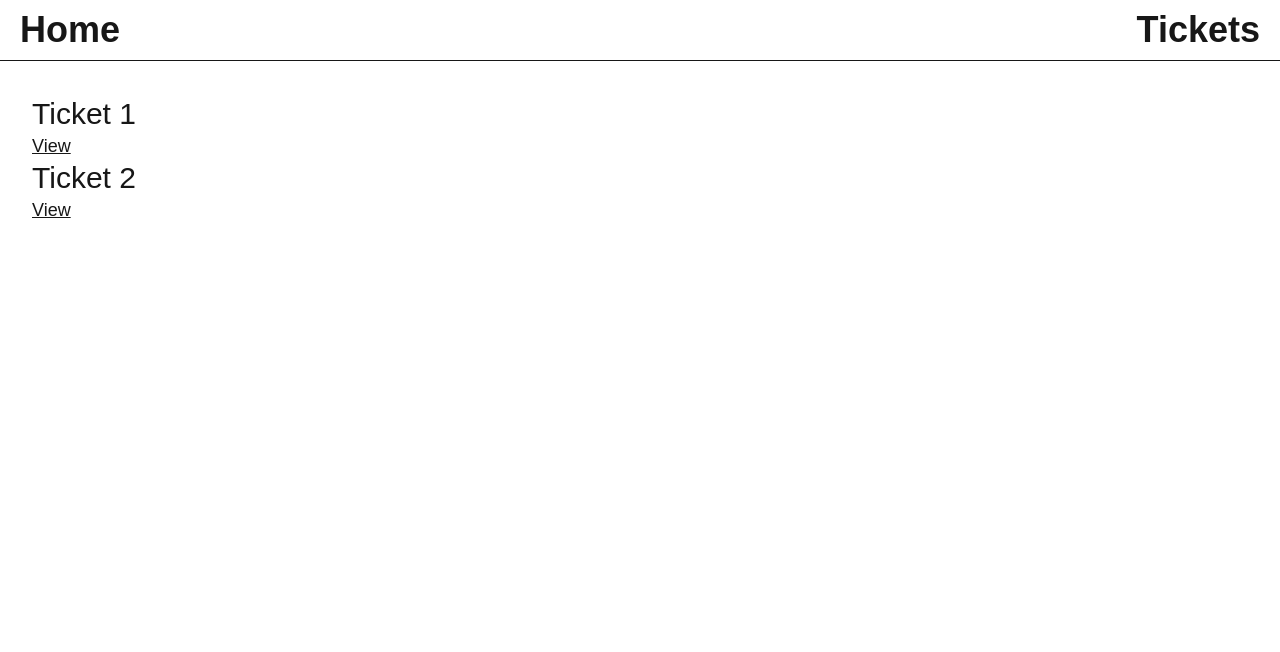
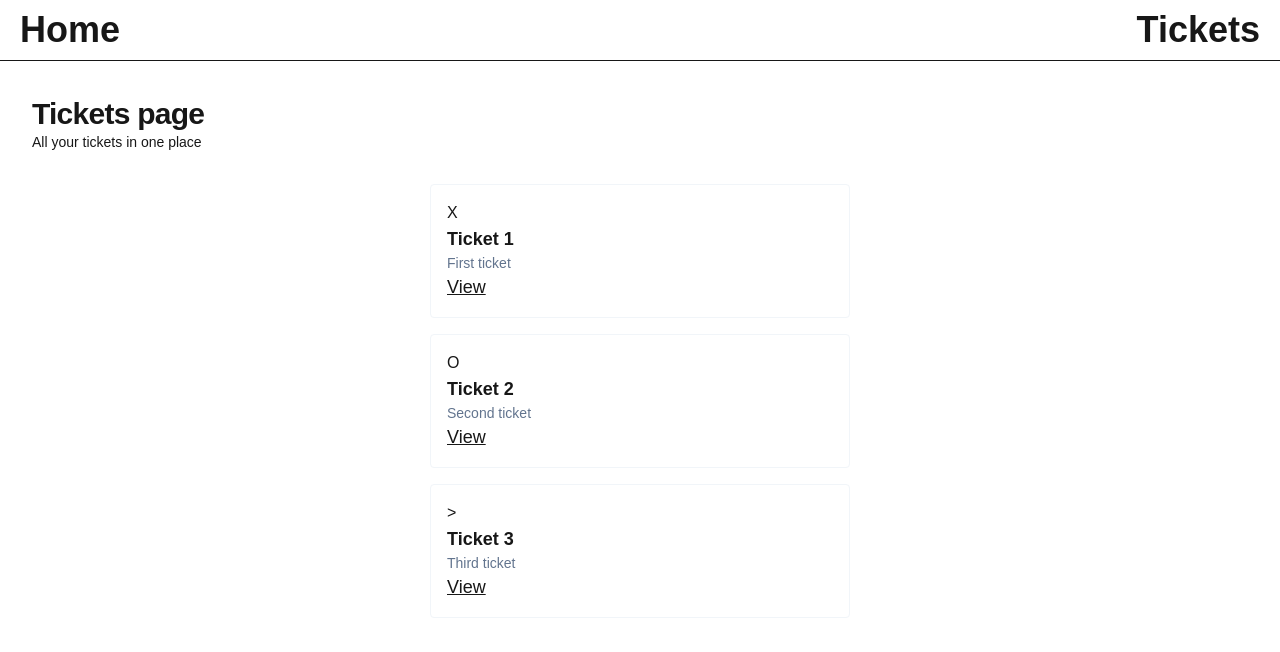
Before and after one commit to SoftDevLiz/the-road-to-next--basic--app, a Next.js app: page /tickets in a window 1280 px wide. Shown: the top 652 px of the page. Built offline with nearby package versions, Linux system fonts and the light colour scheme.

Commit message:
Add tailwind styling to home and tickets page

```diff
--- a/src/app/page.tsx
+++ b/src/app/page.tsx
@@ -3,9 +3,14 @@ import { ticketsPath } from "@/paths";
 
 const HomePage = () => {
   return (
-    <div>
-      <h2 className="text-3xl">Home</h2>
-      <Link href={ticketsPath} className="underline text-3xl">View tickets</Link>
+    <div className="flex-1 flex flex-col gap-y-8">
+      <div>
+        <h2 className="text-3xl font-bold tracking-tight">Home</h2>
+        <p className="text-sm text-muted-foreground">Your home place to start</p>
+      </div>
+      <div className="flex-1 flex flex-col items-center">
+        <Link href={ticketsPath} className="underline text-3xl">View tickets</Link>
+      </div>
     </div>
   );
 };
--- a/src/app/tickets/page.tsx
+++ b/src/app/tickets/page.tsx
@@ -2,15 +2,30 @@ import Link from 'next/link';
 import { initialTickets } from '@/data'
 import { ticketPath } from '@/paths';
 
+// Ticket icon map, to be replaced with icons later on
+const TICKET_ICONS = {
+    OPEN: "O",
+    IN_PROGRESS: ">",
+    DONE: "X"
+}
+
 const TicketsPage = () => {
     return (
-        <div>
-            {initialTickets.map((ticket) => (
-                <div key={ticket.id}>
-                    <h2 className="text-3xl">{ticket.title}</h2>
-                    <Link href={ticketPath(ticket.id)} className='underline text-lg'>View</Link>
-                </div>
-            ))}
+        <div className='flex-1 flex flex-col gap-y-8'>
+            <div>
+                <h2 className="text-3xl font-bold tracking-tight">Tickets page</h2>
+                <p className="text-sm text-muted-foreground">All your tickets in one place</p>
+            </div>
+            <div className='flex-1 flex flex-col items-center gap-y-4'>
+                {initialTickets.map((ticket) => (
+                    <div key={ticket.id} className='w-full max-w-[420px] p-4 border border-slate-100 rounded'>
+                        <h3>{TICKET_ICONS[ticket.status]}</h3>
+                        <h3 className="text-lg truncate font-semibold">{ticket.title}</h3>
+                        <p className='text-sm text-slate-500 truncate'>{ticket.content}</p>
+                        <Link href={ticketPath(ticket.id)} className='underline text-lg'>View</Link>
+                    </div>
+                ))}
+            </div>
         </div>
     )
 };
--- a/src/data.ts
+++ b/src/data.ts
@@ -3,12 +3,20 @@ export const initialTickets = [
         id: "1",
         title: "Ticket 1",
         content: "First ticket",
-        status: "DONE",
+        status: "DONE" as const,
     },
     {
         id: "2",
         title: "Ticket 2",
         content: "Second ticket",
-        status: "OPEN",
-    }
+        status: "OPEN" as const,
+    },
+    {
+        id: "3",
+        title: "Ticket 3",
+        content: "Third ticket",
+        status: "IN_PROGRESS" as const,
+    },
+
+
 ]
```
